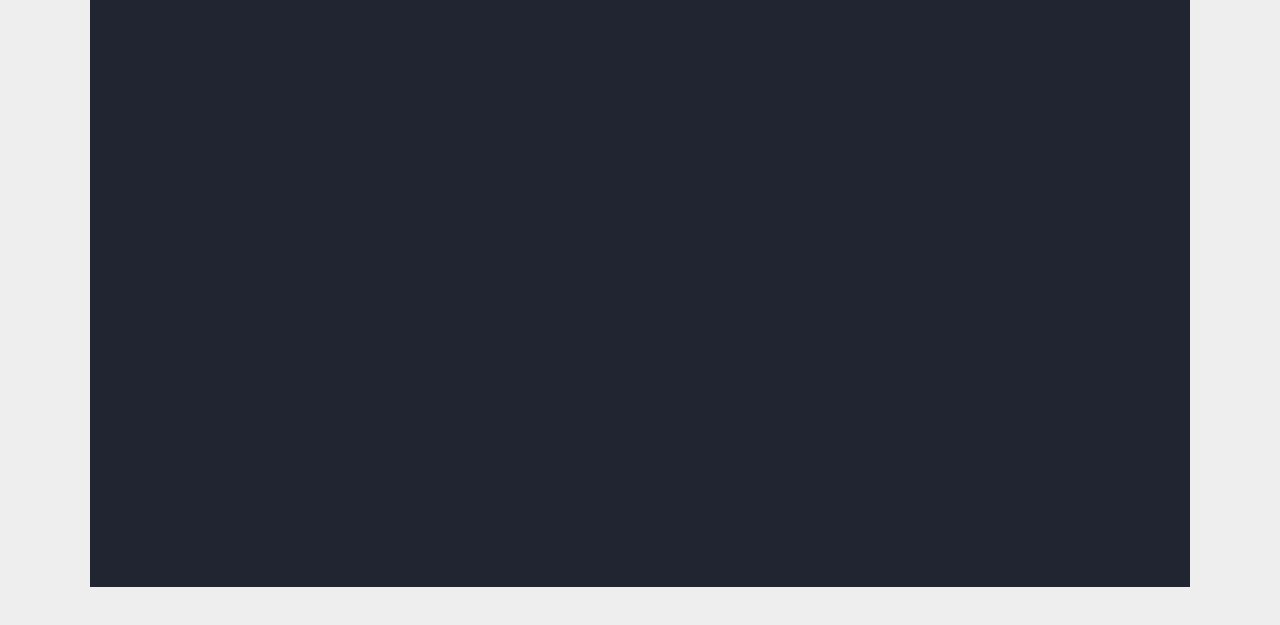
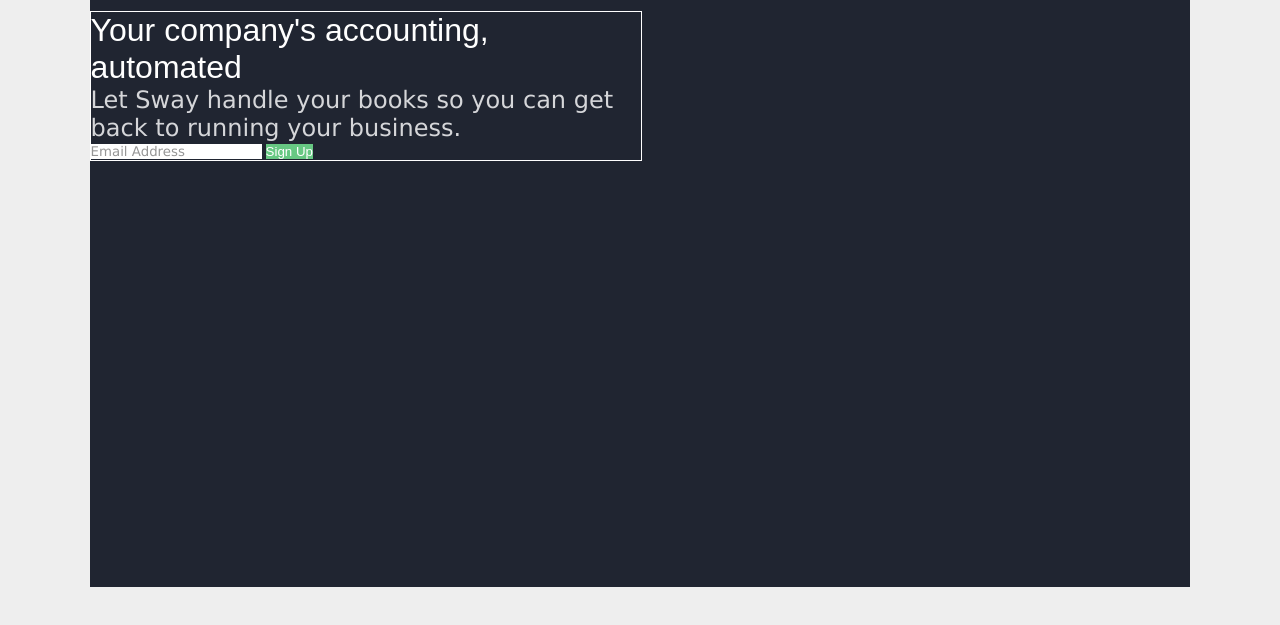
Before and after one commit to riley-rangel/sway-finance, a plain HTML site: page index.html in a window 1280 px wide. Shown: the part 59-684 px from the top of the page. Drawn offline with Linux system fonts and the light colour scheme; a web font is replaced by a local one.

Commit message:
Add section for description and email sign-up

```diff
--- a/index.html
+++ b/index.html
@@ -27,8 +27,13 @@
     <!-- Nav Bar end (issue-1) -->
 
     <!-- Description and Email Sign-Up start (issue-2) -->
-    <div class="video-container">
-
+    <div class="container-1">
+      <div class="text-input">
+        <h1 class="text-input">Your company's accounting, automated</h1>
+        <h2 class="text-input">Let Sway handle your books so you can get back to running your business.</h2>
+        <input class="text-input" type="text" name="email" value="Email Address" />
+        <input class="email-sign-up" type="submit" name="signup" value="Sign Up" />
+      </div>
     </div>
   </body>
 </html>
--- a/styles.css
+++ b/styles.css
@@ -20,9 +20,9 @@ body {
 }
 
 .banner-top {
+  display: block;
   height: 5.5vw;
   width: 100vw;
-  display: block;
 }
 
 .menu-bar {
@@ -88,10 +88,43 @@ button.sign-up {
   color: rgb(255, 255, 255);
 }
 
-div.video-container {
+div.container-1 {
+  display: block;
+  box-sizing: border-box;
   margin: 0 7vw;
   height: 45vw;
   width: 86vw;
-  display: block;
   background-color: rgb(32, 37, 49);
 }
+
+div.text-input {
+  border: 1px solid white;
+  position: relative;
+  height: auto;
+  width: 50%;
+}
+
+h1.text-input {
+  font-family: 'Titillium Web', Arial, sans-serif;
+  font-weight: 400;
+  color: white;
+}
+
+h2.text-input {
+  font-family: 'Source Sans Pro', Verdana, sans-serif;
+  font-weight: 300;
+  color: rgb(213, 214, 217);
+}
+
+input.text-input {
+  font-family: 'Source Sans Pro', Verdana, sans-serif;
+  font-weight: lighter;
+  color: rgb(150, 150, 150);
+  background-color: white;
+}
+
+input.email-sign-up {
+  font-family: 'Titilium Web', Arial, sans-serif;
+  color: white;
+  background-color: rgb(103, 200, 131);
+}
```
